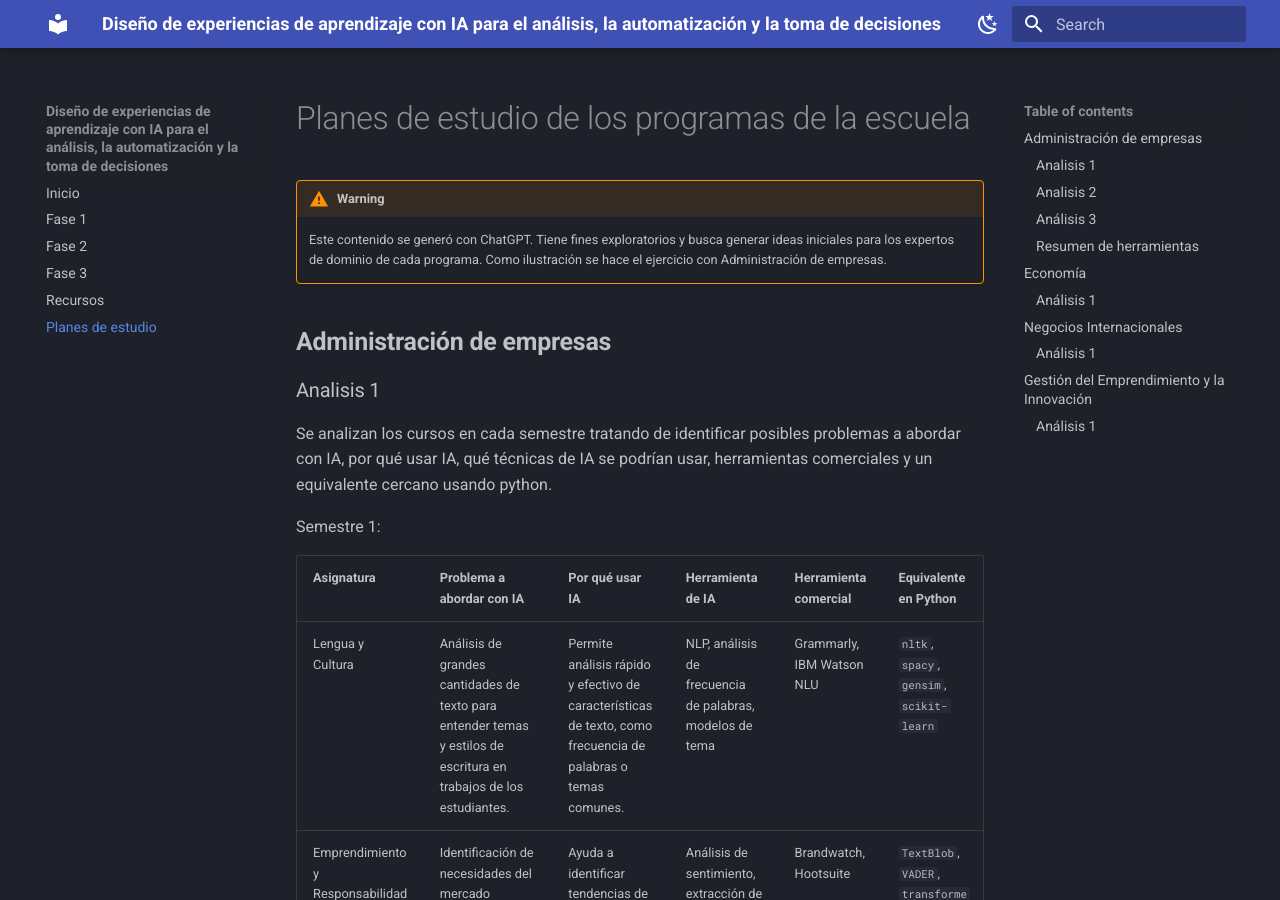
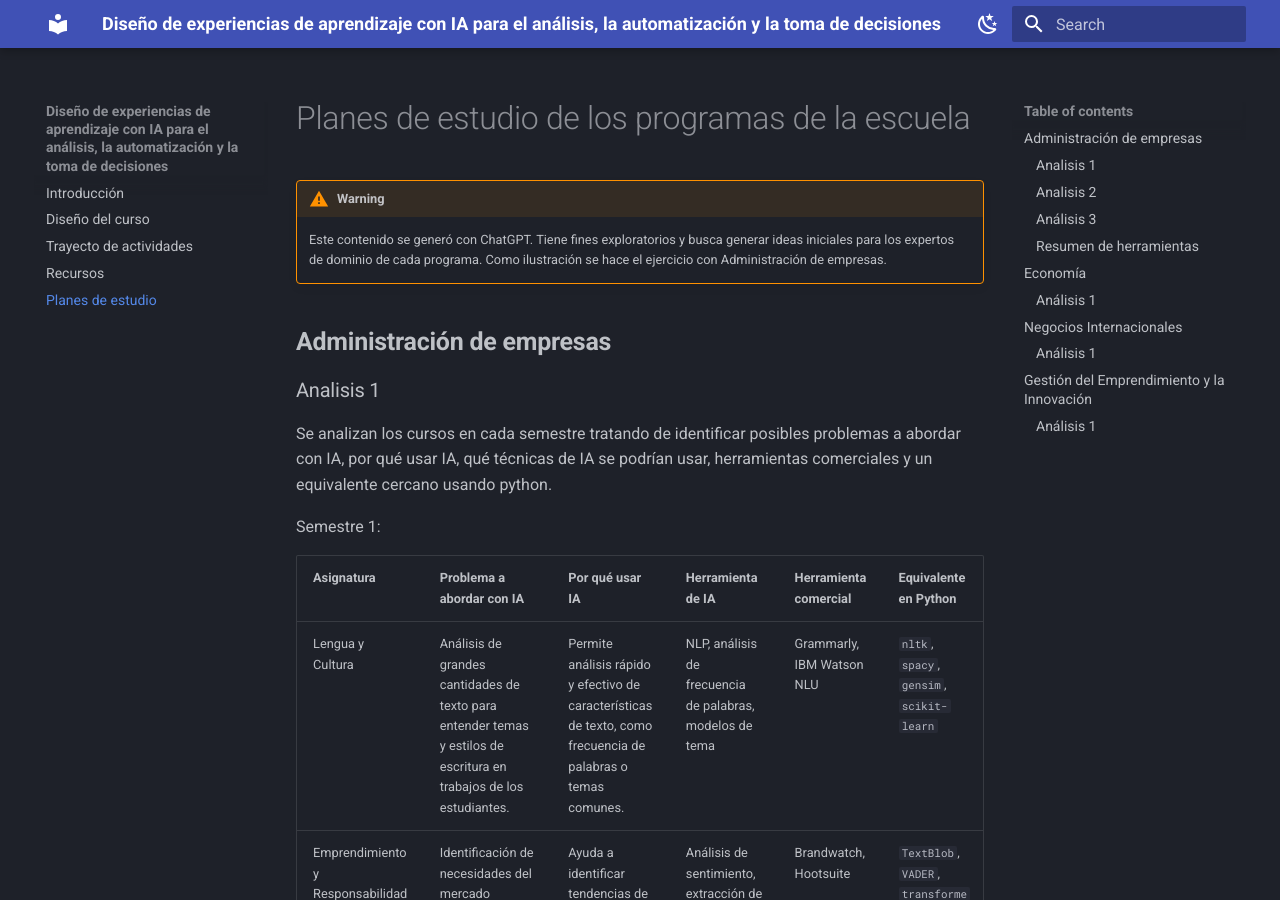
Before and after one commit to juanferfranco/cursoAutoEscuelaAdEcNe2024-20, an MkDocs documentation site: the page built from docs/planes.md, in a window 1280 px wide and 900 px high. Built offline with MkDocs 1.6.1 and Material for MkDocs 9.7.7, drawn with Linux system fonts in a browser that asks for light colours.

Commit message:
Update course structure

```diff
--- a/mkdocs.yml
+++ b/mkdocs.yml
@@ -1,10 +1,9 @@
 site_name: Diseño de experiencias de aprendizaje con IA para el análisis, la automatización y la
            toma de decisiones
 nav:
-  - Inicio: index.md
-  - Fase 1: fase1.md
-  - Fase 2: fase2.md
-  - Fase 3: fase3.md
+  - Introducción: intro.md
+  - Diseño del curso: design.md
+  - Trayecto de actividades: trayecto.md
   - Recursos: recursos.md
   - Planes de estudio: planes.md
 theme:
```
Also changed, not shown: docs/design.md (renamed from docs/index.md), docs/fase1.md (deleted), docs/fase2.md (deleted), docs/fase3.md (deleted), docs/intro.md (added), docs/trayecto.md (added).
